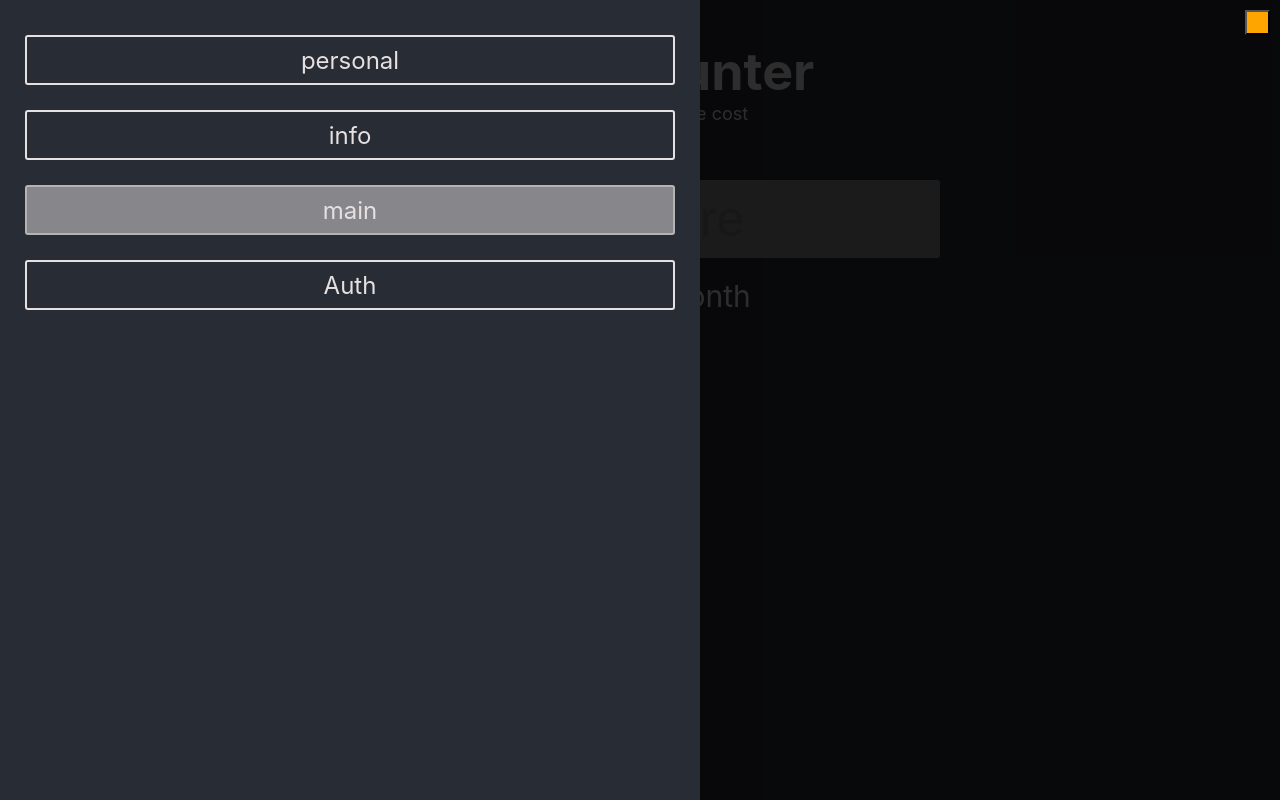
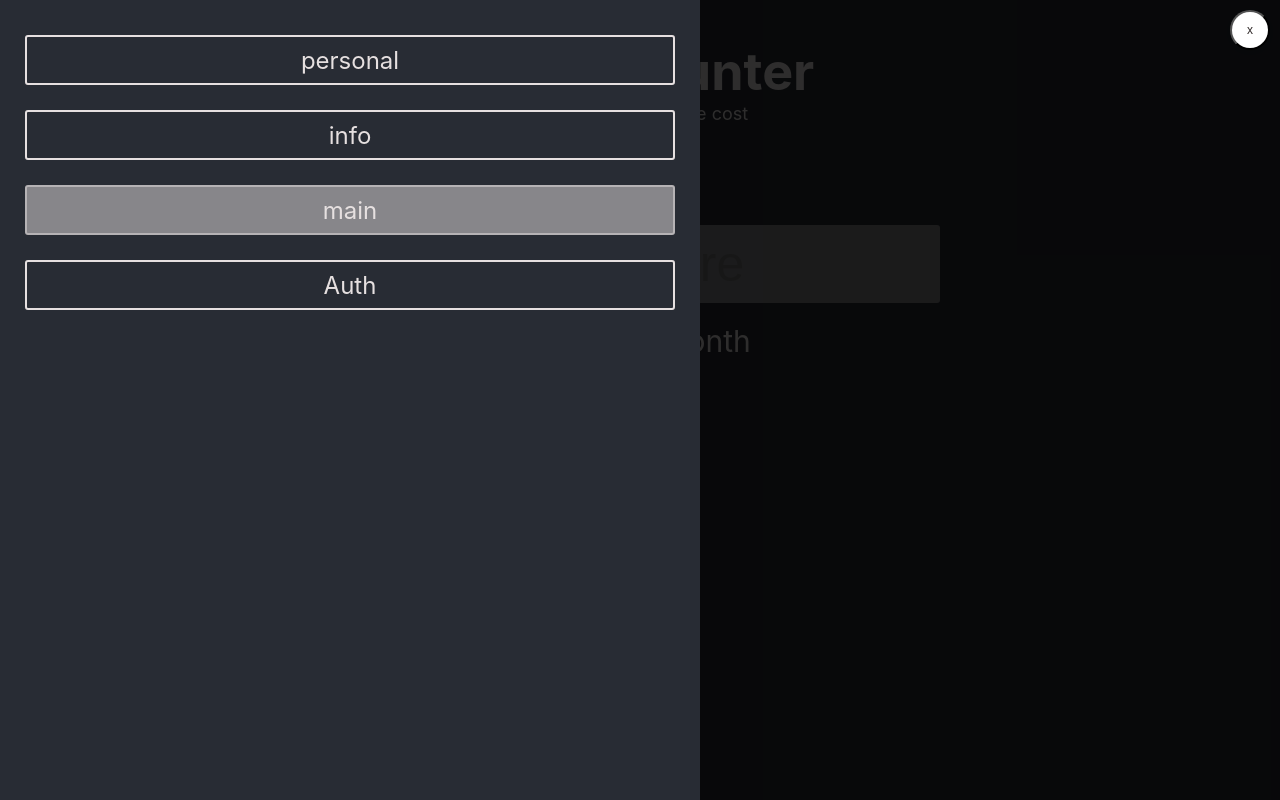
Before and after one commit to EugeneGarmash/moneyCounter, a React app: page / in a window 1280 px wide. Both pictures are taken after a click on the element 370 px from the left and 82 px from the top of the page. Built offline with nearby package versions, Linux system fonts and the light colour scheme.

Commit message:
SOme cimmit

```diff
--- a/src/components/AppHeader/AppHeader.scss
+++ b/src/components/AppHeader/AppHeader.scss
@@ -2,6 +2,7 @@
 
 .AppHeader {
   position: relative;
+  margin-bottom: 45px;
 }
 
 .AppHeader__muteButtonContainer {
--- a/src/components/Modal/Modal.module.scss
+++ b/src/components/Modal/Modal.module.scss
@@ -9,12 +9,22 @@
 }
 
 .Modal__closeButton {
-  width: 25px;
-  height: 25px;
-  background-color: orange;
+  width: 40px;
+  height: 40px;
+  box-shadow: rgba(0, 0, 0, 0.1) 0px 2px 8px;
+  font-size: 12px;
+  color: rgb(49, 42, 41);
+  background-color: rgb(255, 255, 255);
+  border-radius: 50%;
+  // width: 25px;
+  // height: 25px;
+  // background-color: orange;
   top: 10px;
   right: 10px;
   position: absolute;
+}
+.Modal__closeButton:before {
+  content: 'x';
 }
 
 .Modal {
--- a/src/index.js
+++ b/src/index.js
@@ -22,11 +22,11 @@ const store = createStore(
 );
 
 ReactDOM.render(
-  <React.StrictMode> {/** renders everything twice */}
+  // <React.StrictMode> {/** renders everything twice */}
     <Provider store={store}>
       <App />
-    </Provider>
-  </React.StrictMode>,
+    </Provider>, // coma might be redundant
+  // </React.StrictMode>,
   document.getElementById('root')
 );
 
```
Also changed, not shown: src/components/App/App.jsx (+20 -5 lines), src/components/Audio/Audio.js (+10 -0 lines), 1 other file (tests, documents, lock files or other folders).
